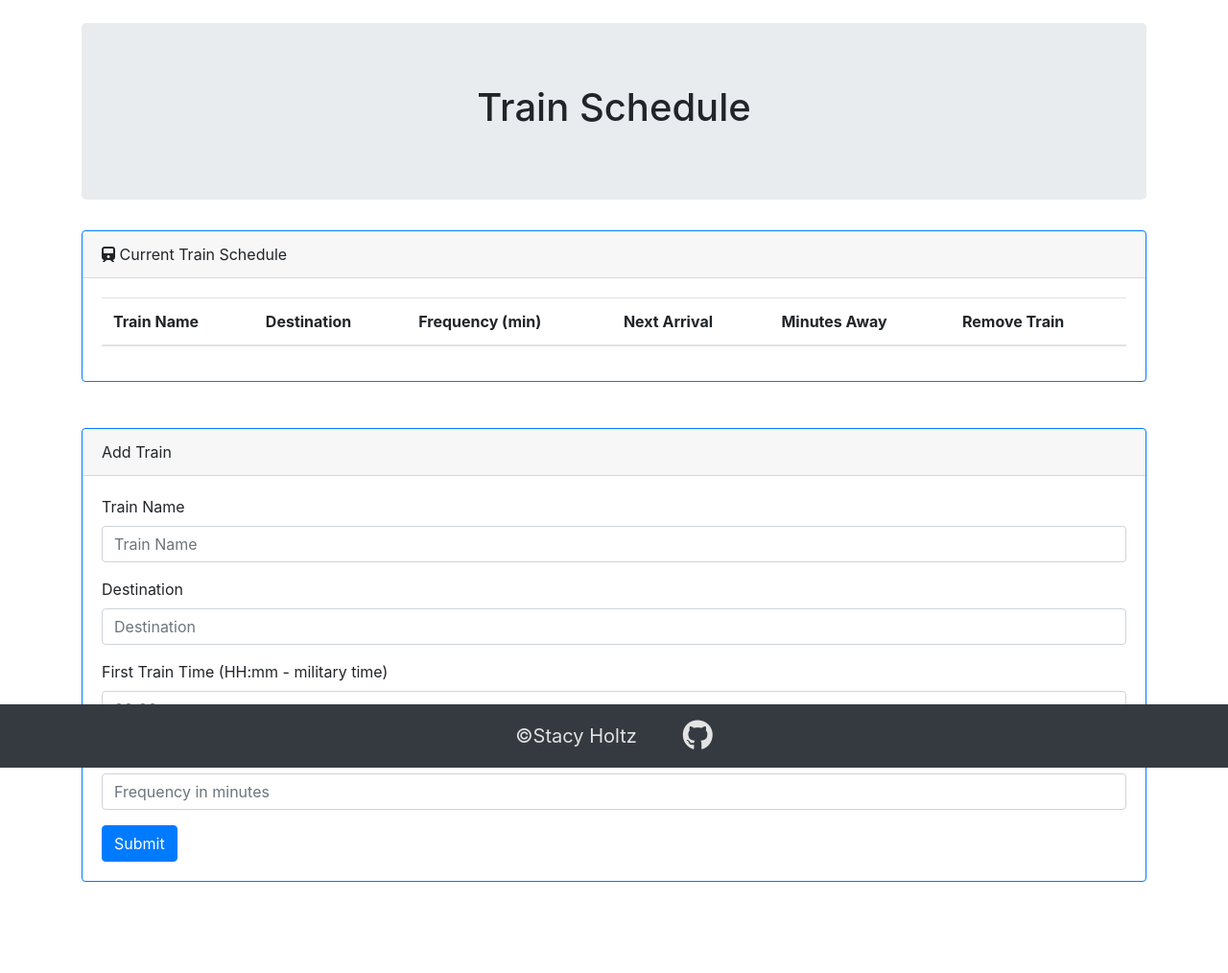
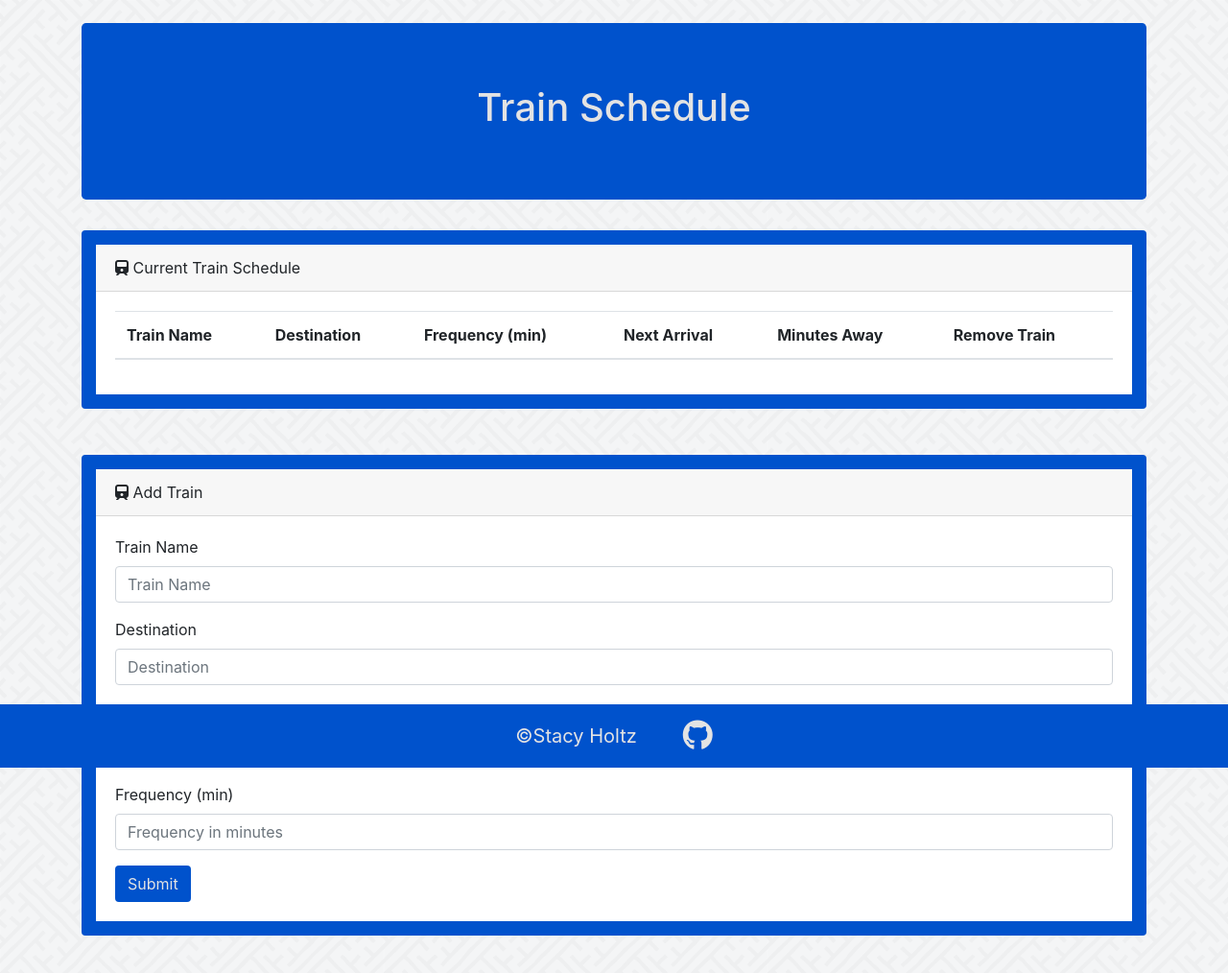
Before and after one commit to stacyholtz6/Train-Scheduler, a plain HTML site: page index.html in a window 1280 px wide. Shown: the whole page at 96% size. Drawn offline with nearby package versions, Linux system fonts and the light colour scheme; no server answers.

Commit message:
added colors and background images

```diff
--- a/assets/css/style.css
+++ b/assets/css/style.css
@@ -1,5 +1,22 @@
+body {
+  background: url("../Images/sayagata-400px.png")
+}
+
 .main {
   margin-bottom: 90px;
+}
+
+.card {
+  border: 15px solid #0052cc;
+
+}
+
+.btn, .jumbotron, nav {
+  background-color: #0052cc;
+}
+
+.trash:hover {
+color: red;
 }
 
 .nav-link:hover {
@@ -11,6 +28,6 @@
 }
 
 .fa-github,
-.copy, .navbar {
+.copy, .navbar, .jumbotron, .btn {
   color: rgb(227,227,227);
 }
--- a/assets/javascript/app.js
+++ b/assets/javascript/app.js
@@ -12,6 +12,9 @@ var firebaseConfig = {
 firebase.initializeApp(firebaseConfig);
 
 var database = firebase.database();
+
+// hide modal?
+// $('#myModal').modal('hide')
 
 // button for adding trains
 $("#add-train-btn").on("click", function (event) {
@@ -91,22 +94,21 @@ database.ref().on("child_added", function (childSnapshot) {
     $("<td>").text(trainFrequency),
     $("<td>").text((nextTrain).format("HH:mm")),
     $("<td>").text(minutesAway),
-    $("<td>").html("<i class='fas fa-trash-alt'  data-key=" + childSnapshot.key + "></i>")
+    $("<td>").html("<i class='fas fa-trash-alt trash' data-key=" + childSnapshot.key + "></i>")
   )
   // append the new row to the table
   $("#train-table > tbody").append(newRow);
 });
 
 // this deletes it from firebase - have to find the unique key assigned to each train
-$("#train-table").on("click", ".fas", function () {
+$("#train-table").on("click", ".trash", function () {
   var key = $(this).attr("data-key");
   database.ref(key).remove();
   console.log('key', key);
 });
 
-// remove the row from the table when the icon is clicked
-$(document).on("click", ".fas", function () {
+// remove the row from the table when the trash icon is clicked
+$(document).on("click", ".trash", function () {
   $(this).closest("tr").remove();
   return false;
-  console.log("this" + this);
 });
--- a/index.html
+++ b/index.html
@@ -45,7 +45,7 @@
       <div class="col-md-12">
 
         <!-- Train Schedule Table -->
-        <div class="card mb-4 border-primary">
+        <div class="card mb-4">
           <div class="card-header"><i class="fas fa-train"></i> Current Train Schedule</div>
           <div class="card-body">
             <table class="table table-hover" id="train-table">
@@ -72,8 +72,8 @@
     <!-- Add train form -->
     <div class="row">
       <div class="col-md-12">
-        <div class="card mb-5 border-primary">
-          <div class="card-header">Add Train</div>
+        <div class="card mb-5">
+          <div class="card-header"><i class="fas fa-train"></i> Add Train</div>
           <div class="card-body">
             <form>
               <div class="form-group">
@@ -92,7 +92,7 @@
                 <label for="frequency-input">Frequency (min)</label>
                 <input id="frequency-input" type="text" class="form-control" placeholder="Frequency in minutes">
               </div>
-              <button id="add-train-btn" type="submit" class="btn btn-primary">Submit</button>
+              <button id="add-train-btn" type="submit" class="btn">Submit</button>
             </form>
           </div>
         </div>
@@ -104,7 +104,7 @@
   <br>
 
   <!-- footer -->
-  <nav class="navbar fixed-bottom bg-dark justify-content-center">
+  <nav class="navbar fixed-bottom justify-content-center">
     <a class="navbar-brand nav-link copy" href="https://stacyholtz6.github.io/Bootstrap-Portfolio/">&copy;Stacy
       Holtz</a>
     <a class="nav-link" href="https://github.com/stacyholtz6"><i class="fab fa-github"></i></a>
```
Also changed, not shown: assets/Images/sayagata-400px.png (added).
